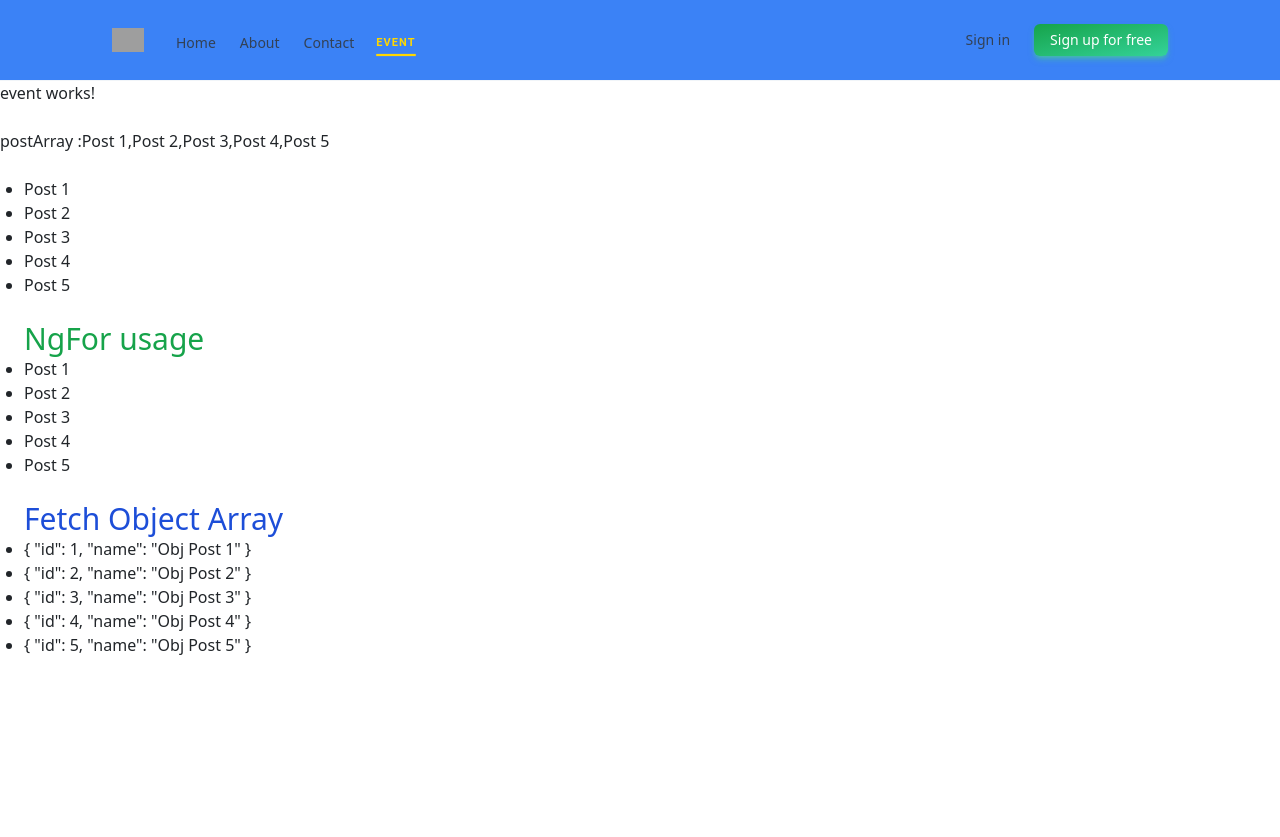
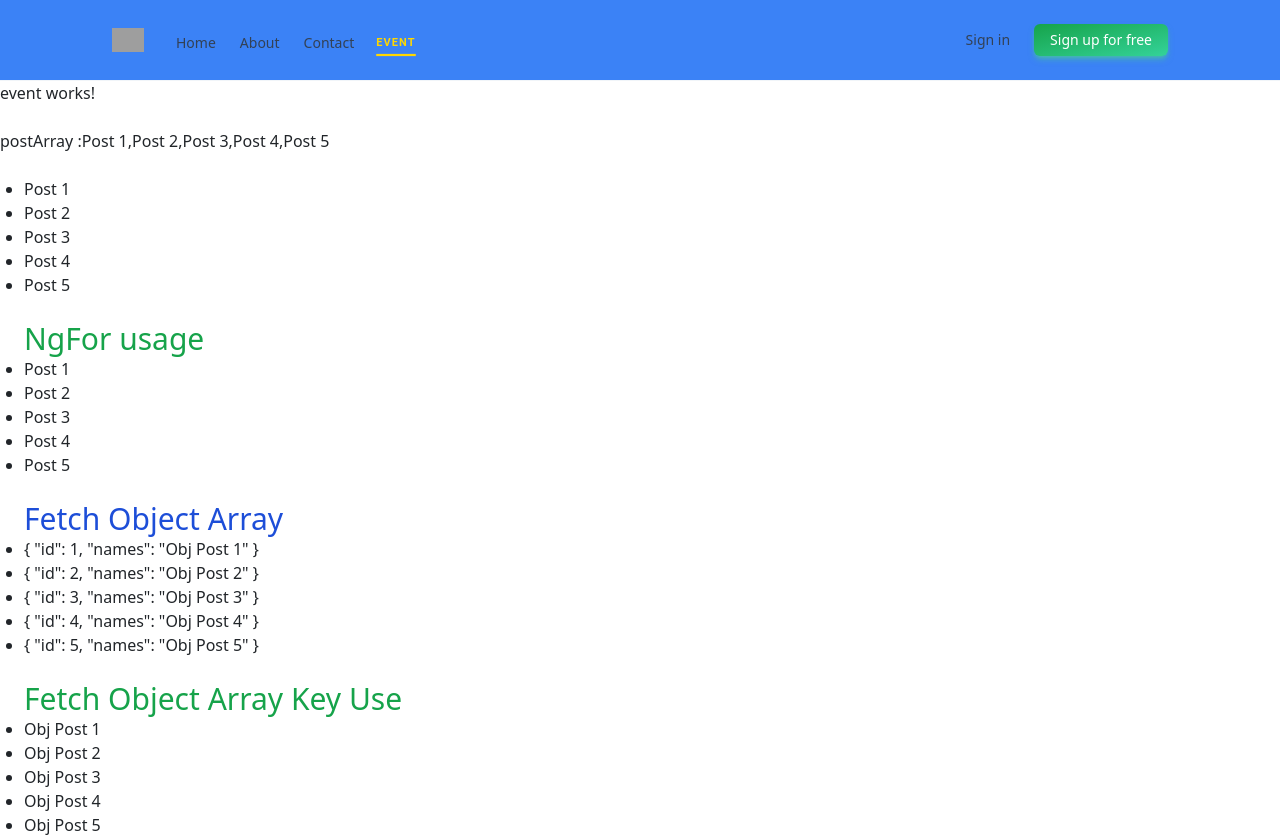
Before and after one commit to DushanMalind/Angular-Learning, an Angular app: page /event in a window 1280 px wide. Before the commit the page ends 800 px from the top, so only its background shows below. Built offline with nearby package versions, Linux system fonts and the light colour scheme; grey boxes are pictures that could not be loaded.

Commit message:
Only return Object Key Use

```diff
--- a/src/app/event/event.component.html
+++ b/src/app/event/event.component.html
@@ -28,6 +28,15 @@
 <!--Fetch Object Array NgFor usage-->
 <h1 class="ml-6 text-3xl text-blue-700">Fetch Object Array</h1>
 
+<!--Only return Json object-->
 <ul class="list-disc pl-6">
   <li *ngFor="let post of objArray">{{ post | json }}</li>
 </ul>
+
+<br>
+
+<h1 class="ml-6 text-3xl text-green-600">Fetch Object Array Key Use</h1>
+<!--Only return Object Key Use-->
+<ul class="list-disc pl-6">
+  <li *ngFor="let post of objArray">{{ post.names }}</li>
+</ul>
--- a/src/app/event/event.component.ts
+++ b/src/app/event/event.component.ts
@@ -16,14 +16,14 @@ export class EventComponent {
   /*NgFor Directive*/
   postArray:Array<string>=['Post 1','Post 2','Post 3','Post 4','Post 5'];
 
-  /*Fetch Object Array*/
+  /*Fetch Object Array NgFor*/
 
-  objArray:Array<object>=[
-    {id:1,name:'Obj Post 1'},
-    {id:2,name:'Obj Post 2'},
-    {id:3,name:'Obj Post 3'},
-    {id:4,name:'Obj Post 4'},
-    {id:5,name:'Obj Post 5'}
+  objArray:Array<any>=[
+    {id:1,names:'Obj Post 1'},
+    {id:2,names:'Obj Post 2'},
+    {id:3,names:'Obj Post 3'},
+    {id:4,names:'Obj Post 4'},
+    {id:5,names:'Obj Post 5'}
   ];
 
 
```
